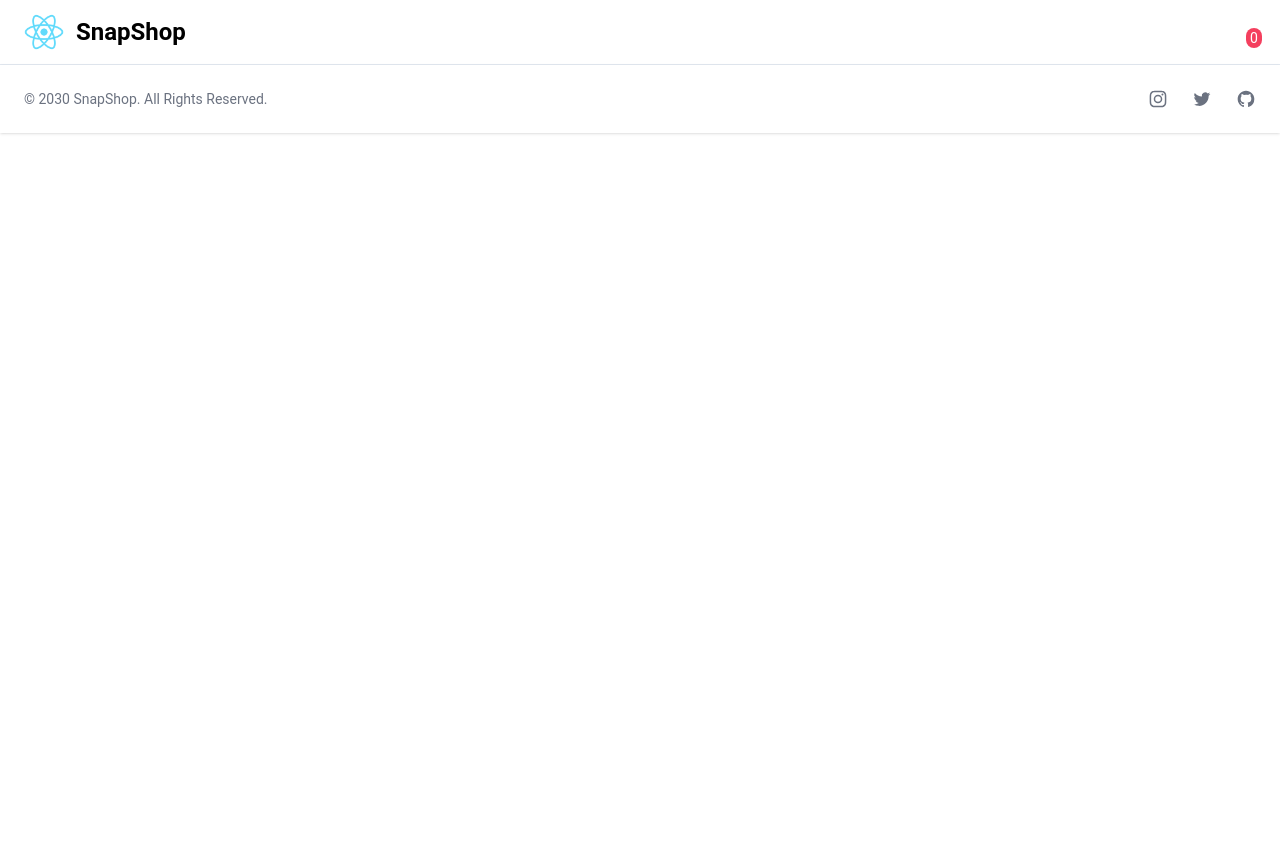
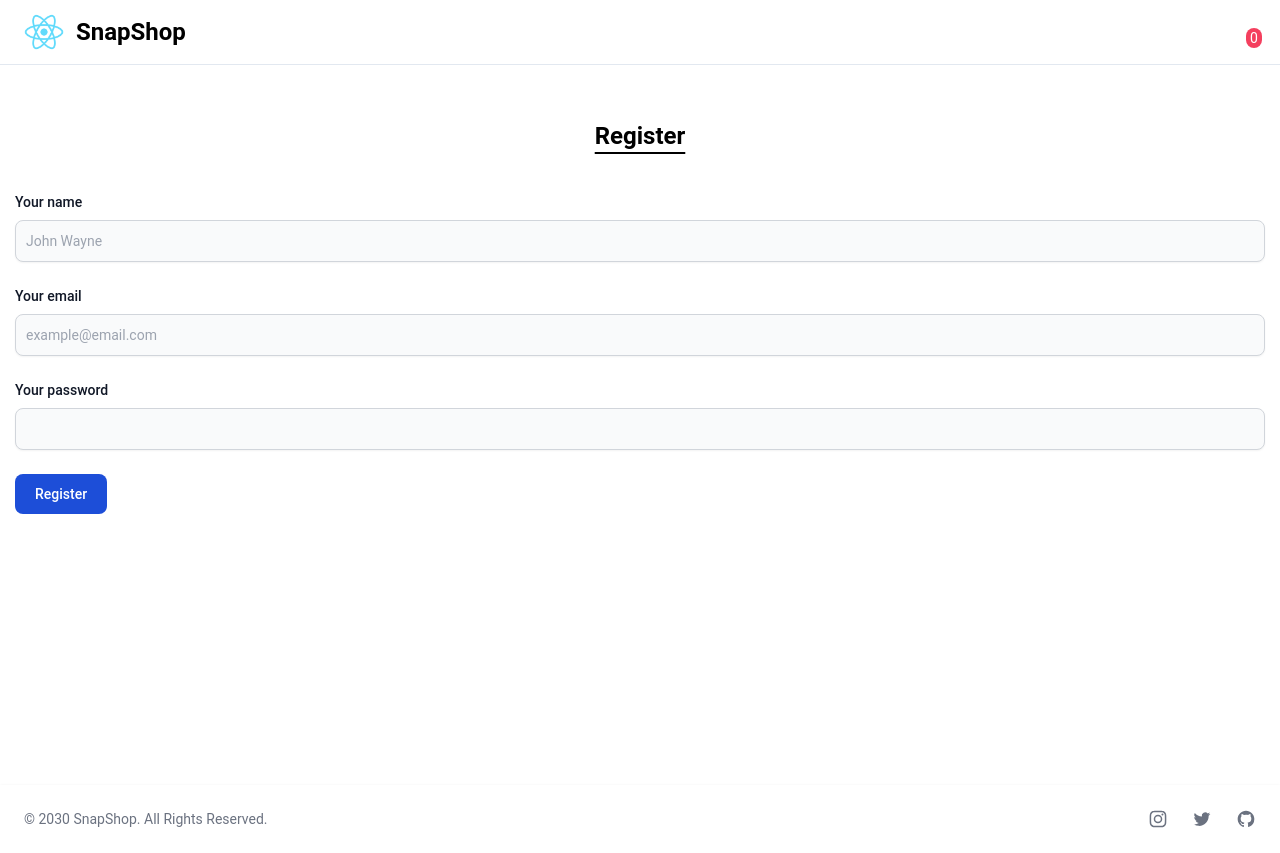
Before and after one commit to felipecosta332/snapshop, a React (Create React App) app: page /register in a window 1280 px wide. Before the commit the page ends 800 px from the top, so only its background shows below. Built offline with nearby package versions, Linux system fonts and the light colour scheme.

Commit message:
login and registration pages

```diff
--- a/data/db.json
+++ b/data/db.json
@@ -283,6 +283,12 @@
       "password": "$2a$10$K9aEH3/VDb2QU/EsjrHGJO7X5JxCcg0bMAnBtyT3kBW9FL7FnnygO",
       "name": "Felipe Costa",
       "id": 1
+    },
+    {
+      "email": "johnwayne@email.com",
+      "password": "$2a$10$3Xder/xRvx.fZnuHviikCuVk6tjYRMSYfpHr.UG4o4ban8jhrt7d.",
+      "name": "John Wayne",
+      "id": 2
     }
   ]
 }
--- a/src/pages/Login.js
+++ b/src/pages/Login.js
@@ -0,0 +1,22 @@
+export const Login = () => {
+
+  return (
+    <main>
+      <section>
+        <p className="text-2xl text-center font-semibold dark:text-slate-100 my-10 underline underline-offset-8">Login</p>
+      </section>
+        <form>
+          <div className="mb-6">
+              <label htmlFor="email" className="block mb-2 text-sm font-medium text-gray-900 dark:text-gray-300">Your email</label>
+              <input type="email" id="email" className="bg-gray-50 border border-gray-300 text-gray-900 text-sm rounded-lg focus:ring-blue-500 focus:border-blue-500 block w-full p-2.5 dark:bg-gray-700 dark:border-gray-600 dark:placeholder-gray-400 dark:text-white dark:focus:ring-blue-500 dark:focus:border-blue-500" placeholder="example@email.com" required autoComplete="off" />
+          </div>
+          <div className="mb-6">
+              <label htmlFor="password" className="block mb-2 text-sm font-medium text-gray-900 dark:text-gray-300">Your password</label>
+              <input type="password" id="password" className="bg-gray-50 border border-gray-300 text-gray-900 text-sm rounded-lg focus:ring-blue-500 focus:border-blue-500 block w-full p-2.5 dark:bg-gray-700 dark:border-gray-600 dark:placeholder-gray-400 dark:text-white dark:focus:ring-blue-500 dark:focus:border-blue-500" required />
+          </div>
+          <button type="submit" className="text-white bg-blue-700 hover:bg-blue-800 focus:ring-4 focus:outline-none focus:ring-blue-300 font-medium rounded-lg text-sm w-full sm:w-auto px-5 py-2.5 text-center dark:bg-blue-600 dark:hover:bg-blue-700 dark:focus:ring-blue-800">Log In</button>
+        </form>
+        <button className="mt-3 cursor-pointer text-white bg-blue-700 hover:bg-blue-800 focus:ring-4 focus:outline-none focus:ring-blue-300 font-medium rounded-lg text-sm w-full sm:w-auto px-5 py-3 text-center dark:bg-blue-600 dark:hover:bg-blue-700 dark:focus:ring-blue-800">Login As Guest</button>
+    </main>
+  )
+}
--- a/src/pages/Register.js
+++ b/src/pages/Register.js
@@ -0,0 +1,83 @@
+export const Register = () => {
+  async function handleRegister(event) {
+    event.preventDefault();
+    const authDetail = {
+        name: event.target.name.value,
+        email: event.target.email.value,
+        password: event.target.password.value
+    }
+    const requestOptions = {
+        method: "POST",
+        headers: {"content-Type": "application/json"},
+        body: JSON.stringify(authDetail)
+    };
+    const response = await fetch("http://localhost:8000/register", requestOptions);
+    const data = await response.json();
+    console.log(data);
+  }
+
+  return (
+    <main>
+      <section>
+        <p className="text-2xl text-center font-semibold dark:text-slate-100 my-10 underline underline-offset-8">
+          Register
+        </p>
+      </section>
+      <form onSubmit={handleRegister}>
+        <div className="mb-6">
+          <label
+            htmlFor="name"
+            className="block mb-2 text-sm font-medium text-gray-900 dark:text-gray-300"
+          >
+            Your name
+          </label>
+          <input
+            type="name"
+            id="name"
+            className="shadow-sm bg-gray-50 border border-gray-300 text-gray-900 text-sm rounded-lg focus:ring-blue-500 focus:border-blue-500 block w-full p-2.5 dark:bg-gray-700 dark:border-gray-600 dark:placeholder-gray-400 dark:text-white dark:focus:ring-blue-500 dark:focus:border-blue-500 dark:shadow-sm-light"
+            placeholder="John Wayne"
+            required
+            autoComplete="off"
+          />
+        </div>
+        <div className="mb-6">
+          <label
+            htmlFor="email"
+            className="block mb-2 text-sm font-medium text-gray-900 dark:text-gray-300"
+          >
+            Your email
+          </label>
+          <input
+            type="email"
+            id="email"
+            className="shadow-sm bg-gray-50 border border-gray-300 text-gray-900 text-sm rounded-lg focus:ring-blue-500 focus:border-blue-500 block w-full p-2.5 dark:bg-gray-700 dark:border-gray-600 dark:placeholder-gray-400 dark:text-white dark:focus:ring-blue-500 dark:focus:border-blue-500 dark:shadow-sm-light"
+            placeholder="example@email.com"
+            required
+            autoComplete="off"
+          />
+        </div>
+        <div className="mb-6">
+          <label
+            htmlFor="password"
+            className="block mb-2 text-sm font-medium text-gray-900 dark:text-gray-300"
+          >
+            Your password
+          </label>
+          <input
+            type="password"
+            id="password"
+            className="shadow-sm bg-gray-50 border border-gray-300 text-gray-900 text-sm rounded-lg focus:ring-blue-500 focus:border-blue-500 block w-full p-2.5 dark:bg-gray-700 dark:border-gray-600 dark:placeholder-gray-400 dark:text-white dark:focus:ring-blue-500 dark:focus:border-blue-500 dark:shadow-sm-light"
+            required
+            minLength="7"
+          />
+        </div>
+        <button
+          type="submit"
+          className="text-white bg-blue-700 hover:bg-blue-800 focus:ring-4 focus:outline-none focus:ring-blue-300 font-medium rounded-lg text-sm px-5 py-2.5 text-center dark:bg-blue-600 dark:hover:bg-blue-700 dark:focus:ring-blue-800"
+        >
+          Register
+        </button>
+      </form>
+    </main>
+  );
+};
--- a/src/pages/index.js
+++ b/src/pages/index.js
@@ -1,3 +1,5 @@
 export { HomePage } from "./Home/HomePage";
 export { ProductsList } from "./Products/ProductsList";
 export { ProductDetail } from "./ProductDetail";
+export { Login } from "./Login";
+export { Register } from "./Register";
--- a/src/routes/AllRoutes.js
+++ b/src/routes/AllRoutes.js
@@ -1,13 +1,15 @@
 import { Routes, Route } from "react-router-dom";
-import { HomePage, ProductsList, ProductDetail } from "../pages";
+import { HomePage, ProductsList, ProductDetail, Login, Register } from "../pages";
 
 export const AllRoutes = () => {
   return (
     <>
       <Routes>
         <Route path="/" element={<HomePage />} />
-        <Route path="/products" element={<ProductsList />} />
-        <Route path="/products/:id" element={<ProductDetail />} />
+        <Route path="products" element={<ProductsList />} />
+        <Route path="products/:id" element={<ProductDetail />} />
+        <Route path="login" element={<Login />} />
+        <Route path="register" element={<Register />} />
       </Routes>
     </>
   );
```
Also changed, not shown: 1 other file (tests, documents, lock files or other folders). Lines whose indentation alone changed are shown as unchanged.
